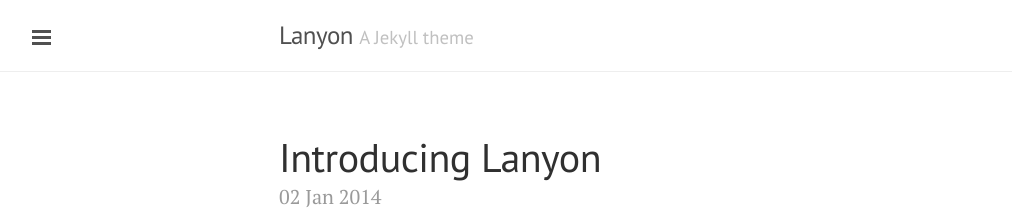
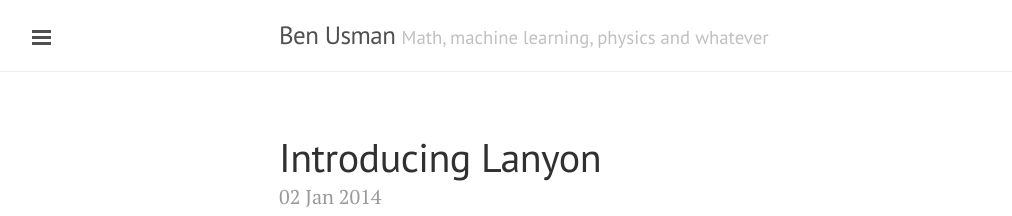
Before and after one commit to MInner/MInner.github.io, a Jekyll site: the page built from index.html, in a window 1280 px wide. Shown: the top 216 px of the page, without its empty margins (1-1013 px from the left). Built offline with Jekyll 4.4.1, drawn with Linux system fonts in a browser that asks for light colours; Markdown is read by kramdown in place of the engine named in the settings; the list of posts is cut into pages by our own code.

Commit message:
a:hover css, yml and rm CNAME

```diff
--- a/CNAME
+++ /dev/null
@@ -1 +0,0 @@
-lanyon.getpoole.com
--- a/_config.yml
+++ b/_config.yml
@@ -6,14 +6,14 @@ pygments:         true
 permalink:        pretty
 
 # Setup
-title:            Lanyon
-tagline:          'A Jekyll theme'
-description:      'A reserved <a href="http://jekyllrb.com" target="_blank">Jekyll</a> theme that places the utmost gravity on content with a hidden drawer. Made by <a href="https://twitter.com/mdo" target="_blank">@mdo</a>.'
-url:              http://lanyon.getpoole.com
+title:            Ben Usman
+tagline:          'Math, machine learning, physics and whatever'
+description:      'I actually don" know what to put here yet '
+# url:              http://lanyon.getpoole.com
 
 author:
-  name:           'Mark Otto'
-  url:            https://twitter.com/mdo
+  name:           'Ben Usman'
+  # url:            https://twitter.com/mdo
 
 paginate:         5
 
@@ -21,4 +21,4 @@ paginate:         5
 version:          2.0.0
 
 github:
-  repo:           https://github.com/poole/lanyon
+  repo:           https://github.com/MInner/MInner.github.io
--- a/public/css/lanyon.css
+++ b/public/css/lanyon.css
@@ -310,11 +310,20 @@ a.sidebar-nav-item:focus {
 }
 
 a {
-  -o-transition:.5s;
-  -ms-transition:.5s;
-  -moz-transition:.5s;
-  -webkit-transition:.5s;
-  transition:.5s;
+  -o-transition:1s;
+  -ms-transition:1s;
+  -moz-transition:1s;
+  -webkit-transition:1s;
+  transition:1s;
+}
+
+.post a:hover {
+  color: red;
+  text-decoration:none;
+}
+
+.post-title a:hover {
+  color: #268bd2;
 }
 
 /* Blog post or page title */
```
